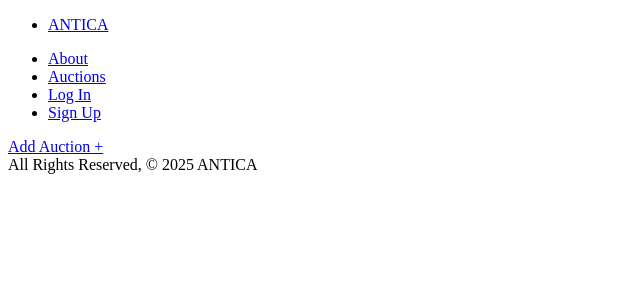
After one commit to balqeesalawi/ANTICA, a Django app: page /auctions/ in a window 1280 px wide. The commit adds this page. Shown: the top 300 px of the page, without its empty margins (0-640 px from the left). Run offline with Django 5.2, Linux system fonts and the light colour scheme; data that the repository does not hold is empty.

Commit message:
add list, detal, and create for the auction

```diff
--- /dev/null
+++ b/ANTICA/main/templates/auctions/index.html
@@ -0,0 +1,19 @@
+{% extends 'base.html' %}
+
+{% block content %}
+{% for auction in auctions %}
+<a href="{% url 'auctions_detail' auction.id %}">
+<div>
+  {% load static %}
+
+      <img width="250px" height="250px" src={% static auction.image|cut:'main/static/' %} />
+  <h3>
+    {{ auction.name }}
+  </h3>
+  <p>Current Price: {{ auction.current_price }} </p>
+</div>
+</a>
+
+{% endfor %}
+<a href="{% url 'auctions_create' %}">Add Auction + </a>
+{% endblock %}
--- a/ANTICA/main/templates/base.html
+++ b/ANTICA/main/templates/base.html
@@ -15,6 +15,8 @@
         </ul>
         <ul>
           <li><a href="{% url 'about' %}">About</a></li>
+
+          <li><a href="{% url 'index' %}">Auctions</a></li>
 
           {% if user.is_authenticated %}
           <li><a href="{% url 'users-profile' %}">Profile</a></li>
--- a/ANTICA/main/urls.py
+++ b/ANTICA/main/urls.py
@@ -7,7 +7,9 @@ urlpatterns = [
     path('', views.home, name='home'),
     path('about/', views.about, name='about'),
 
-
+    path('auctions/', views.auctions_index, name='index'),
+    path('auctions/<int:pk>', views.AuctionDetail.as_view(), name='auctions_detail'),
+    path('auctions/create/', views.AuctionCreate.as_view(), name='auctions_create'),
 
     path('accounts/signup/', views.signup, name='signup')
 ]
--- a/ANTICA/main/views.py
+++ b/ANTICA/main/views.py
@@ -2,7 +2,10 @@ from django.shortcuts import render, redirect
 from django.contrib.auth.forms import UserCreationForm
 from django.contrib.auth import login
 from django.contrib.auth.decorators import login_required
-
+from django.contrib.auth.mixins import LoginRequiredMixin
+from .models import Auction
+from django.views.generic import ListView, DetailView
+from django.views.generic.edit import CreateView, DeleteView, UpdateView
 
 # Create your views here.
 
@@ -32,3 +35,18 @@ def signup(request):
 @login_required
 def profile(request):
     return render(request, 'users/profile.html')
+
+def auctions_index(request):
+    auctions = Auction.objects.all
+    return render(request, 'auctions/index.html', {'auctions': auctions})
+
+class AuctionDetail(DetailView):
+    model = Auction
+
+class AuctionCreate(LoginRequiredMixin,CreateView):
+    model = Auction
+    fields = ['name', 'description', 'starting_price', 'current_price','image', 'category']
+
+    def form_valid(self, form):
+        form.instance.user = self.request.user
+        return super().form_valid(form)
```
Also changed, not shown: ANTICA/main/models.py (+7 -2 lines), ANTICA/main/templates/main/auction_detail.html (added, +8 -0 lines), ANTICA/main/templates/main/auction_form.html (added, +13 -0 lines), ANTICA/main/static/uploads/33_saxophone.jpg (added), ANTICA/main/static/uploads/republic-iraq-dinar-fils-coin-260nw-2422742985.webp (added), ANTICA/main/static/uploads/republic-iraq-dinar-fils-coin-260nw-2422742985_g6YvvRc.webp (added), ANTICA/main/static/uploads/republic-iraq-dinar-fils-coin-260nw-2422742985_jnDqNDk.webp (added).
